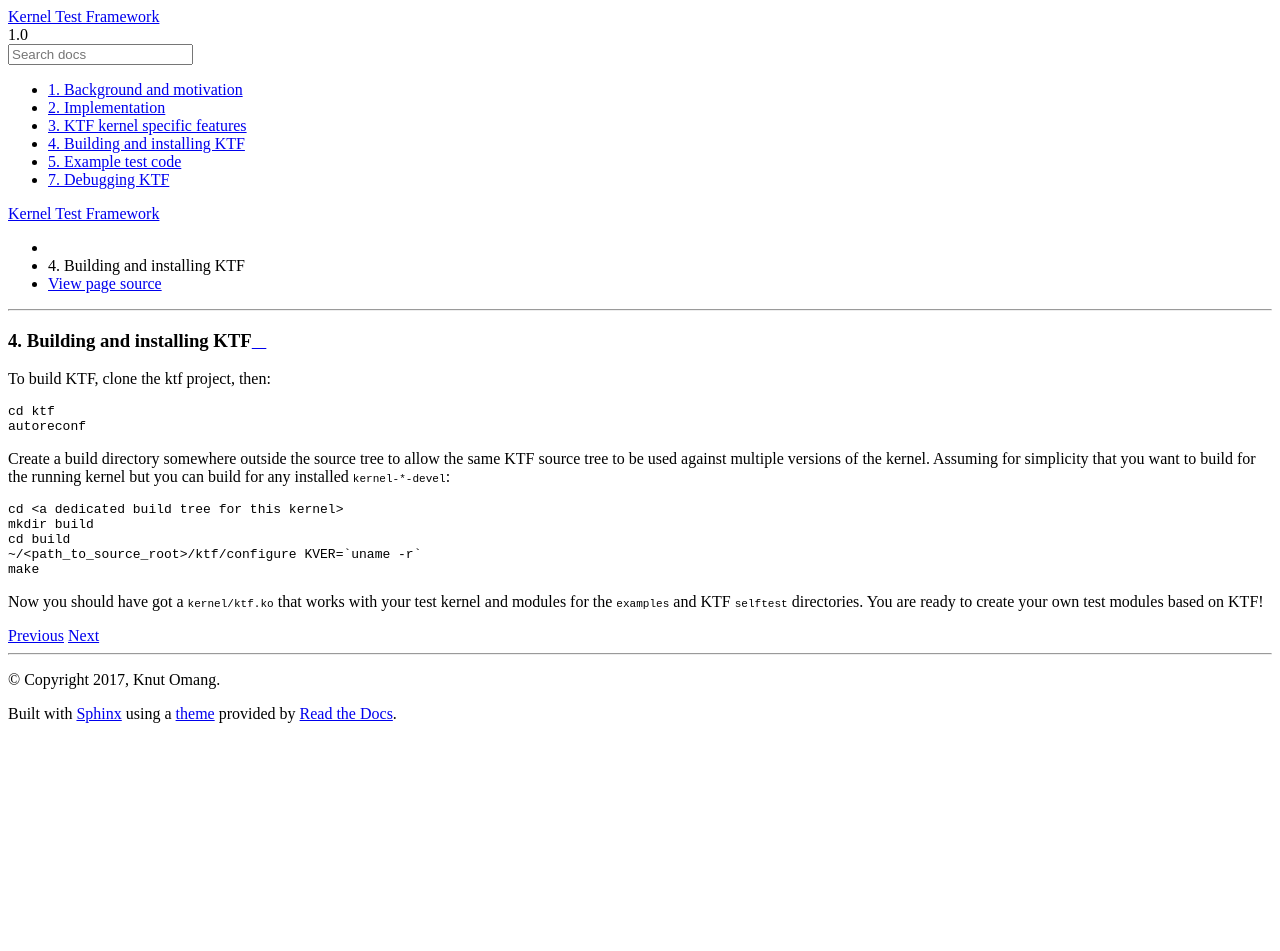
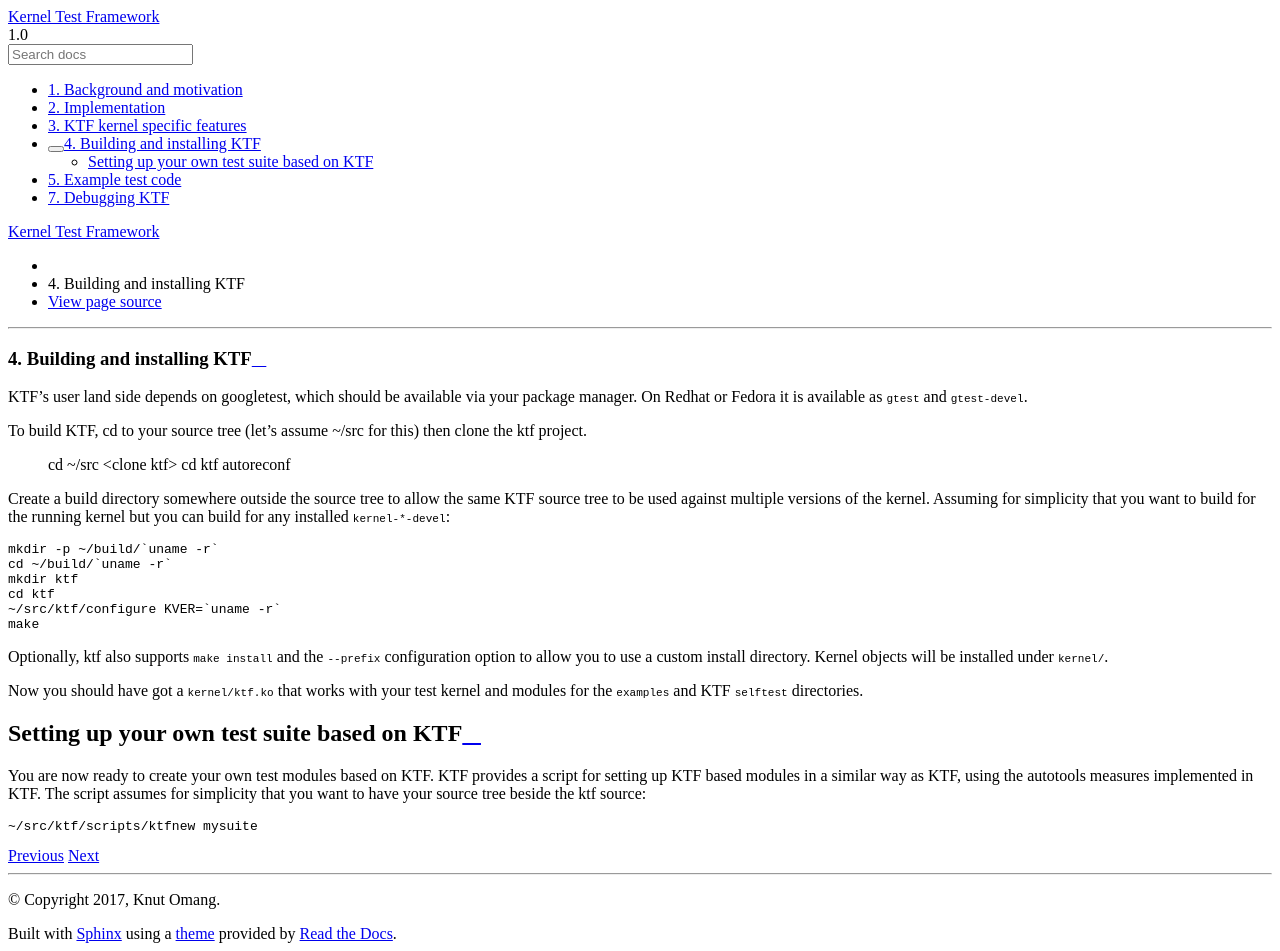
Before and after one commit to oracle/ktf, a Sphinx documentation site: the page built from doc/installation.txt, in a window 1280 px wide. Built offline with Sphinx 7.4.7 and the Read the Docs theme 2.0.0, drawn with Linux system fonts in a browser that asks for light colours; pages that are not in the unit, such as notebooks, are missing from menus; before the commit the page ends 900 px from its top, so only the background shows below that.

Commit message:
Add ktfnew script to simplify setting up a new ktf based project.
This script can be executed from the ktf source tree as

path-to-ktf/scripts/ktfnew projname

and will create a new ktf dependent autotools based
project complete with Makefiles and a module skeleton
in the same toplevel directory as where the ktf source itself is
placed, ready to start writing new tests.

Also:
* Require KVER as part of AM_LIB_KTF to simplify client configure.ac's.
* Add toplevel make targets 'htmlhelp' and 'htmldocs' to build the html documentation,
  and some minor adjustments to the build documentation.

Change-Id: I080d7a90ea3b83c8d798c11b3a701506b0779884
Signed-off-by: Knut Omang <knut.omang@oracle.com>

```diff
--- a/doc/features.txt
+++ b/doc/features.txt
@@ -158,7 +158,7 @@
 KTF provides easy mechanisms to create and use kernel threads.
 Assertions can then be carried out in the created thread context
 also.  Threads can be created as follows, and we can if we wish
-wait for thread completion:
+wait for thread completion::
 
 
     TEST(foo, bar)
@@ -172,7 +172,7 @@
         ...
     }
 
-The thread itself is defined as follows:
+The thread itself is defined as follows::
 
     KTF_THREAD(mythread)
     {
--- a/doc/installation.txt
+++ b/doc/installation.txt
@@ -1,21 +1,41 @@
 4. Building and installing KTF
 ------------------------------
 
-To build KTF, clone the ktf project, then::
+KTF's user land side depends on googletest, which should be available via
+your package manager. On Redhat or Fedora it is available as ``gtest`` and ``gtest-devel``.
 
+To build KTF, cd to your source tree (let's assume ~/src for this) then clone the ktf project.
+
+	cd ~/src
+	<clone ktf>
 	cd ktf
 	autoreconf
 
-Create a build directory somewhere outside the source tree to allow the same KTF source tree to be used
-against multiple versions of the kernel. Assuming for simplicity that you
-want to build for the running kernel but you can build for any installed ``kernel-*-devel``::
+Create a build directory somewhere outside the source tree to allow the
+same KTF source tree to be used against multiple versions of the
+kernel. Assuming for simplicity that you want to build for the running
+kernel but you can build for any installed ``kernel-*-devel``::
 
-	cd <a dedicated build tree for this kernel>
-	mkdir build
-	cd build
-	~/<path_to_source_root>/ktf/configure KVER=`uname -r`
+	mkdir -p ~/build/`uname -r`
+	cd ~/build/`uname -r`
+	mkdir ktf
+	cd ktf
+	~/src/ktf/configure KVER=`uname -r`
 	make
+
+Optionally, ktf also supports ``make install`` and the ``--prefix`` configuration option to
+allow you to use a custom install directory. Kernel objects will be
+installed under ``kernel/``.
 
 Now you should have got a ``kernel/ktf.ko`` that works with your test kernel
 and modules for the ``examples`` and KTF ``selftest`` directories.
-You are ready to create your own test modules based on KTF!
+
+Setting up your own test suite based on KTF
+*******************************************
+You are now ready to create your own test modules based on KTF.
+KTF provides a script for setting up KTF based modules in a similar
+way as KTF, using the autotools measures implemented in KTF. The script
+assumes for simplicity that you want to have your source tree beside the
+ktf source::
+
+	~/src/ktf/scripts/ktfnew mysuite
```
Also changed, not shown: 4 other files.
